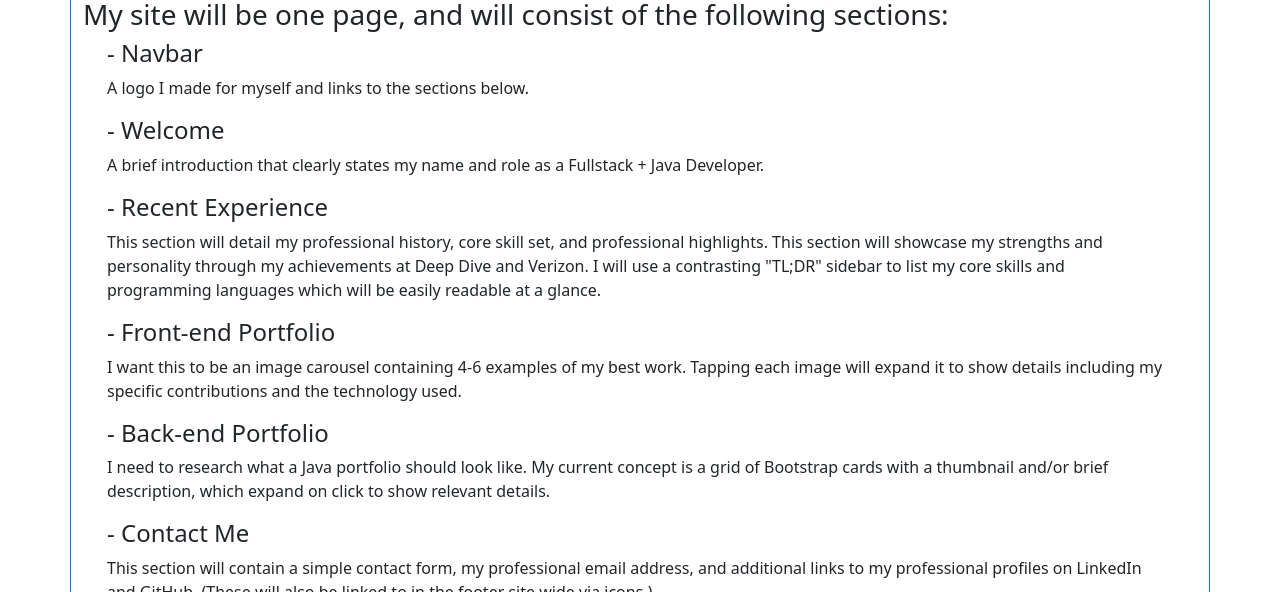
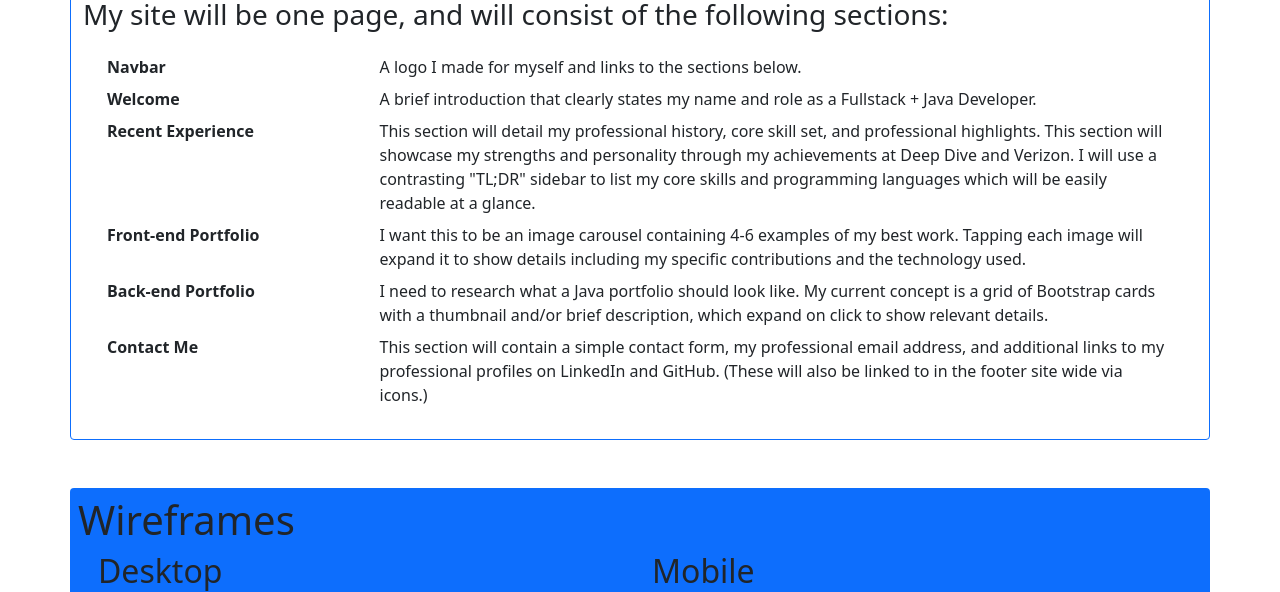
Before and after one commit to semartinez147/semartinez, a plain HTML site: page public_html/documentation/milestone-2.html in a window 1280 px wide. Shown: the part 208-800 px from the top of the page. Drawn offline with nearby package versions, Linux system fonts and the light colour scheme.

Commit message:
Actual Bootstrap list

```diff
--- a/public_html/documentation/milestone-2.html
+++ b/public_html/documentation/milestone-2.html
@@ -1,19 +1,19 @@
 <!DOCTYPE html>
 <html lang="en">
 <head>
-	<!-- Required meta tags -->
+	<!-Required meta tags -->
 	<meta charset="utf-8">
 	<meta name="viewport" content="width=device-width, initial-scale=1, shrink-to-fit=no">
-	<!-- Bootstrap CSS -->
+	<!-Bootstrap CSS -->
 	<link href="https://cdn.jsdelivr.net/npm/bootstrap@5.0.0-beta3/dist/css/bootstrap.min.css" rel="stylesheet"
 	      integrity="sha384-eOJMYsd53ii+scO/bJGFsiCZc+5NDVN2yr8+0RDqr0Ql0h+rP48ckxlpbzKgwra6" crossorigin="anonymous">
 
-	<!--    Your  CSS Goes Here -->
+	<!- Your CSS Goes Here -->
 	<link rel="stylesheet" href="./one-style.css">
 	<title>Milestone 2</title>
 </head>
 <body>
-	<!--  Everything else goes in here  -->
+	<!- Everything else goes in here -->
 	<nav class="navbar navbar-expand-lg navbar-dark bg-primary">
 		<div class="container-fluid">
 			<a class="navbar-brand" href="#"><img src="../assets/white.png" id="logo" alt="logo" width="50"></a>
@@ -42,26 +42,42 @@
 		</div>
 		<div>
 			<h3>My site will be one page, and will consist of the following sections:</h3>
-			<div class="px-4">
-				<h4>- Navbar</h4>
-				<p>A logo I made for myself and links to the sections below.</p>
-				<h4>- Welcome</h4>
-				<p>A brief introduction that clearly states my name and role as a Fullstack + Java Developer.</p>
-				<h4>- Recent Experience</h4>
-				<p>This section will detail my professional history, core skill set, and professional highlights. This
-					section will showcase my strengths and personality through my achievements at Deep Dive and Verizon.
-					I will use a contrasting "TL;DR" sidebar to list my core skills and programming languages which will
-					be easily readable at a glance. </p>
-				<h4>- Front-end Portfolio</h4>
-				<p>I want this to be an image carousel containing 4-6 examples of my best work. Tapping each image will
-					expand it to show details including my specific contributions and the technology used.</p>
-				<h4>- Back-end Portfolio</h4>
-				<p>I need to research what a Java portfolio should look like. My current concept is a grid of Bootstrap
-					cards with a thumbnail and/or brief description, which expand on click to show relevant details.</p>
-				<h4>- Contact Me</h4>
-				<p>This section will contain a simple contact form, my professional email address, and additional links
-					to my professional profiles on LinkedIn and GitHub. (These will also be linked to in the footer site
-					wide via icons.)</p></div>
+			<div class="px-4 my-4">
+				<dl class="row">
+					<dt class="col-sm-3">Navbar</dt>
+					<dd class="col-sm-9">A logo I made for myself and links to the sections below.</dd>
+					<dt class="col-sm-3">Welcome</dt>
+					<dd class="col-sm-9">A brief introduction that clearly states my name and role as a Fullstack + Java
+						Developer.
+					</dd>
+					<dt class="col-sm-3">Recent Experience</dt>
+					<dd class="col-sm-9">This section will detail my professional history, core skill set, and
+						professional highlights. This
+						section will showcase my strengths and personality through my achievements at Deep Dive and
+						Verizon.
+						I will use a contrasting "TL;DR" sidebar to list my core skills and programming languages which
+						will
+						be easily readable at a glance.
+					</dd>
+					<dt class="col-sm-3">Front-end Portfolio</dt>
+					<dd class="col-sm-9">I want this to be an image carousel containing 4-6 examples of my best work.
+						Tapping each image will
+						expand it to show details including my specific contributions and the technology used.
+					</dd>
+					<dt class="col-sm-3">Back-end Portfolio</dt>
+					<dd class="col-sm-9">I need to research what a Java portfolio should look like. My current concept
+						is a grid of Bootstrap
+						cards with a thumbnail and/or brief description, which expand on click to show relevant details.
+					</dd>
+					<dt class="col-sm-3">Contact Me</dt>
+					<dd class="col-sm-9">This section will contain a simple contact form, my professional email address,
+						and additional links
+						to my professional profiles on LinkedIn and GitHub. (These will also be linked to in the footer
+						site
+						wide via icons.)
+					</dd>
+				</dl>
+			</div>
 		</div>
 	</div>
 
@@ -70,33 +86,41 @@
 		<div class="row justify-content-between mx-2">
 			<div class="col-md-6 mb-3">
 				<h2>Desktop</h2>
-				<div class="text-center"><img src="../assets/desktop.png" type="button" class="mt-1" width="100" data-bs-toggle="modal" data-bs-target="#desktopModal" alt="preview of wireframe for desktop-sized display">
+				<div class="text-center"><img src="../assets/desktop.png" type="button" class="mt-1" width="100"
+				                              data-bs-toggle="modal" data-bs-target="#desktopModal"
+				                              alt="preview of wireframe for desktop-sized display">
 					<p><small>(click to enlarge)</small></p>
 				</div>
 			</div>
 			<div class="col-md-6">
 				<h2>Mobile</h2>
-				<div class="text-center"><img src="../assets/mobile.png" type="button" class="mt-1" width="50" data-bs-toggle="modal" data-bs-target="#mobileModal" alt="preview of wireframe for mobile-sized display">
+				<div class="text-center"><img src="../assets/mobile.png" type="button" class="mt-1" width="50"
+				                              data-bs-toggle="modal" data-bs-target="#mobileModal"
+				                              alt="preview of wireframe for mobile-sized display">
 					<p><small>(click to enlarge)</small></p>
 				</div>
 			</div>
 		</div>
 	</div>
 
-	<!-- Mobile wireframe modal -->
-	<div class="modal fade container-fluid" id="mobileModal" tabindex="-1" aria-labelledby="exampleModalLabel" aria-hidden="true">
+	<!-Mobile wireframe modal -->
+	<div class="modal fade container-fluid" id="mobileModal" tabindex="-1" aria-labelledby="exampleModalLabel"
+	     aria-hidden="true">
 		<div class="modal-dialog modal-fullscreen">
-			<div class="text-center"><img src="../assets/mobile.png" type="button" class="img-fluid btn btn-secondary" data-bs-dismiss="modal"
-			        alt="full-size wireframe of mobile-sized display">
+			<div class="text-center"><img src="../assets/mobile.png" type="button" class="img-fluid btn btn-secondary"
+			                              data-bs-dismiss="modal"
+			                              alt="full-size wireframe of mobile-sized display">
 			</div>
 		</div>
 	</div>
 
-	<!-- Desktop wireframe modal -->
-	<div class="modal fade container-fluid" id="desktopModal" tabindex="-1" aria-labelledby="exampleModalLabel" aria-hidden="true">
+	<!-Desktop wireframe modal -->
+	<div class="modal fade container-fluid" id="desktopModal" tabindex="-1" aria-labelledby="exampleModalLabel"
+	     aria-hidden="true">
 		<div class="modal-dialog modal-fullscreen">
 			<div class="text-center">
-				<img src="../assets/desktop.png" type="button" class="img-fluid btn btn-secondary" data-bs-dismiss="modal"
+				<img src="../assets/desktop.png" type="button" class="img-fluid btn btn-secondary"
+				     data-bs-dismiss="modal"
 				     alt="full-size wireframe of mobile-sized display"></div>
 		</div>
 	</div>
```
